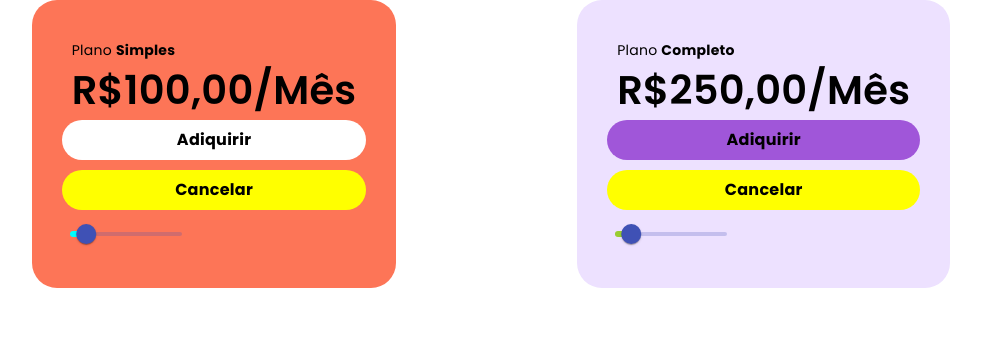
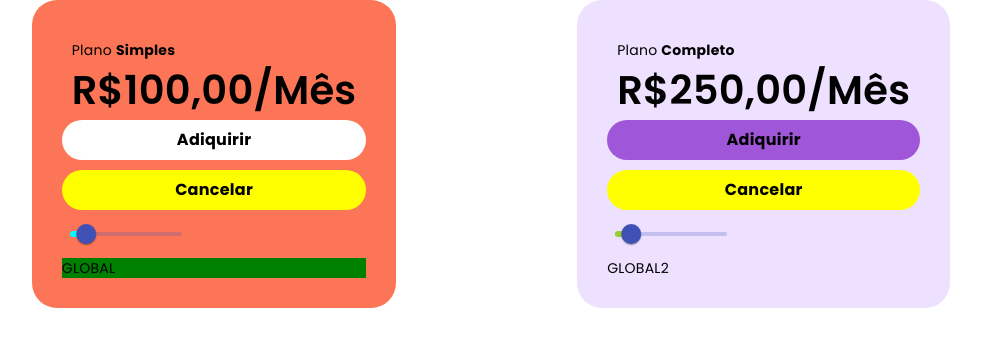
Before and after one commit to racinefe/curso-Angular, an Angular app in the folder Seção 3 Fundamentos do Angular Componentes e Estilizações/peojeto-components/: page / in a window 1280 px wide. Shown: the top 346 px of the page, without its empty margins (149-1130 px from the left). Built offline with nearby package versions, Linux system fonts and the light colour scheme.

Commit message:
utilizando o view Encapsulation

```diff
--- a/Seção 3 Fundamentos do Angular Componentes e Estilizações/peojeto-components/src/app/card-roxo/card-roxo.component.html
+++ b/Seção 3 Fundamentos do Angular Componentes e Estilizações/peojeto-components/src/app/card-roxo/card-roxo.component.html
@@ -8,4 +8,6 @@
         <input matSliderThumb value="1.5">
       </mat-slider>
 
+      <div class="global">GLOBAL2</div>
+
 </div>
--- a/Seção 3 Fundamentos do Angular Componentes e Estilizações/peojeto-components/src/app/card/card.component.html
+++ b/Seção 3 Fundamentos do Angular Componentes e Estilizações/peojeto-components/src/app/card/card.component.html
@@ -8,4 +8,6 @@
     <mat-slider min="1" max="5" step="0.5">
         <input matSliderThumb value="1.5">
     </mat-slider>
+
+    <div class="global">GLOBAL</div>
 </div>
--- a/Seção 3 Fundamentos do Angular Componentes e Estilizações/peojeto-components/src/app/card/card.component.scss
+++ b/Seção 3 Fundamentos do Angular Componentes e Estilizações/peojeto-components/src/app/card/card.component.scss
@@ -24,3 +24,7 @@
 :host ::ng-deep mat-slider .mdc-slider__track--active_fill{
     border-color: aqua !important;
 }
+
+.global {
+    background-color: green;
+}
--- a/Seção 3 Fundamentos do Angular Componentes e Estilizações/peojeto-components/src/app/card/card.component.ts
+++ b/Seção 3 Fundamentos do Angular Componentes e Estilizações/peojeto-components/src/app/card/card.component.ts
@@ -1,4 +1,4 @@
-import { Component } from '@angular/core';
+import { Component, ViewEncapsulation } from '@angular/core';
 
 interface IPlano {
   infos: IInfos;
@@ -11,7 +11,8 @@
 @Component({
   selector: 'app-card',
   templateUrl: './card.component.html',
-  styleUrl: './card.component.scss'
+  styleUrl: './card.component.scss',
+
 })
 export class CardComponent {
  //@ts-ignore
```
